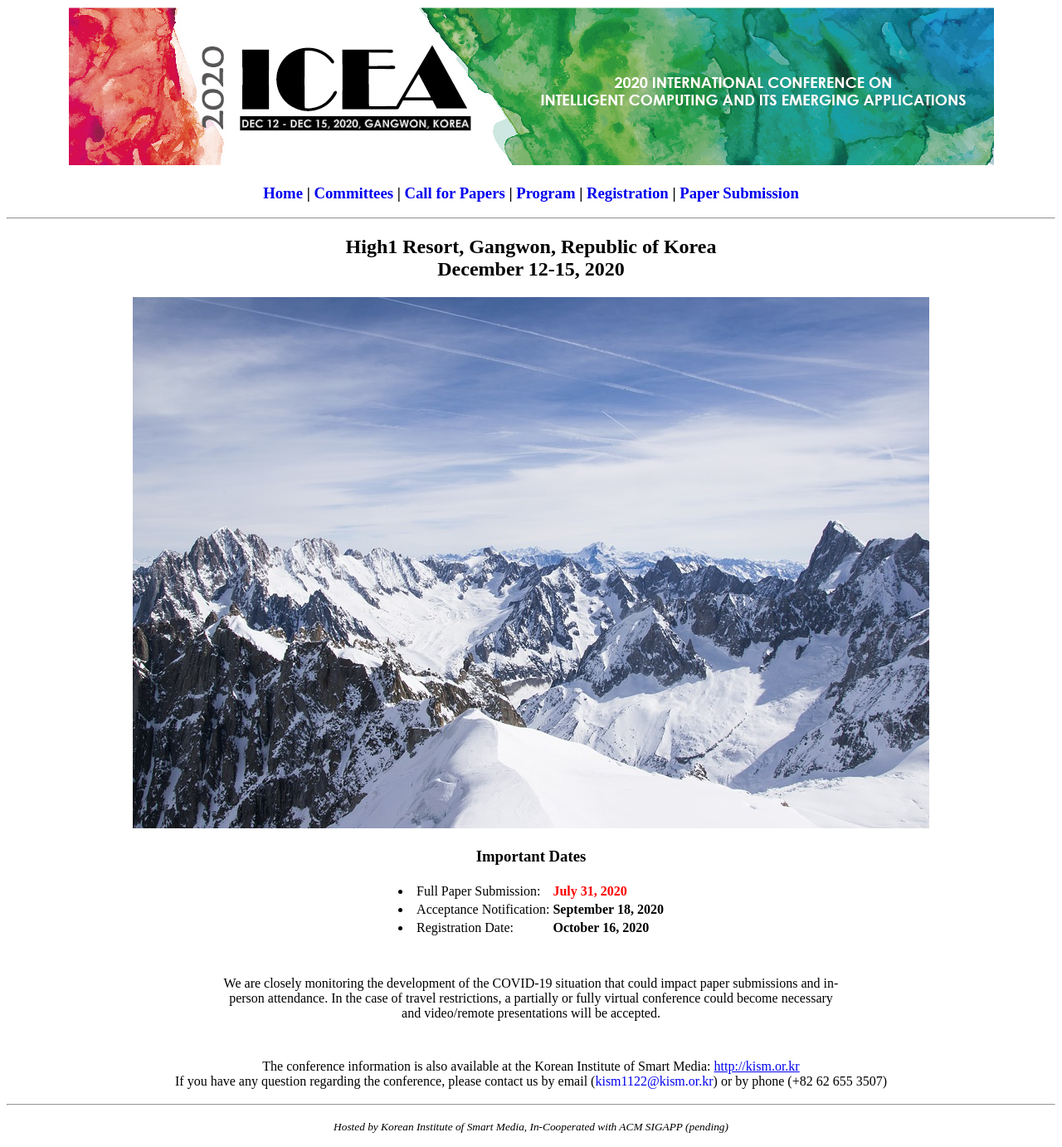
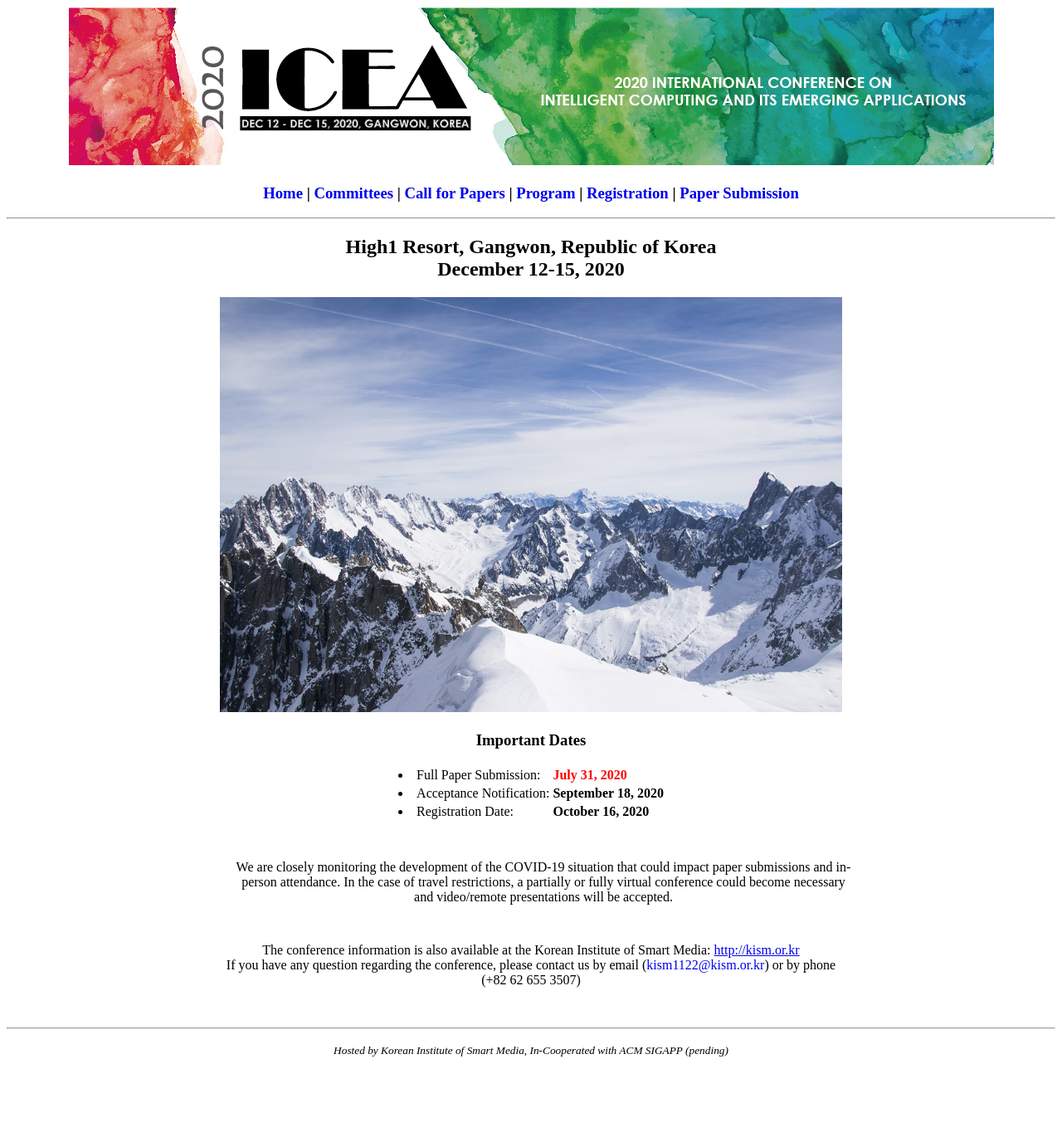
Before and after one commit to icea-conf/2020, a Jekyll site: the page built from index.html, in a window 1280 px wide. Shown: the whole page at 83% size. Built offline with Jekyll 4.4.1, drawn with Linux system fonts in a browser that asks for light colours; the list of posts is cut into pages by our own code; after the commit the page ends 1290 px from its top, so only the background shows below that.

Commit message:
Update index.html

```diff
--- a/index.html
+++ b/index.html
@@ -3,12 +3,14 @@ layout: default
 title: ICEA 2020
 ---
 
-<div>
-      <center>
-            <h2>
-                  High1 Resort, Gangwon, Republic of Korea</br>
-                  December 12-15, 2020
-            </h2>
+<div class="container">
+      <div class="content">
+            <center>
+                  <h2>
+                        High1 Resort, Gangwon, Republic of Korea</br>
+                        December 12-15, 2020
+                  </h2>
+            <center>
 
             <img src="https://icea-conf.github.io/2020/image/ICEA2020-Background.jpg" alt="" style="max-width: 100%; height: auto;">
 
@@ -53,5 +55,5 @@ title: ICEA 2020
                   <a href='http://kism.or.kr/'>http://kism.or.kr</a><br>
                   <a>If you have any question regarding the conference, please contact us by email (<a style="text-decoration:none" href="mailto:kism1122@kism.or.kr">kism1122@kism.or.kr</a>) or by phone (+82 62 655 3507)</a>
             </div>
-      </center>
+      </div>
 </div>
```
